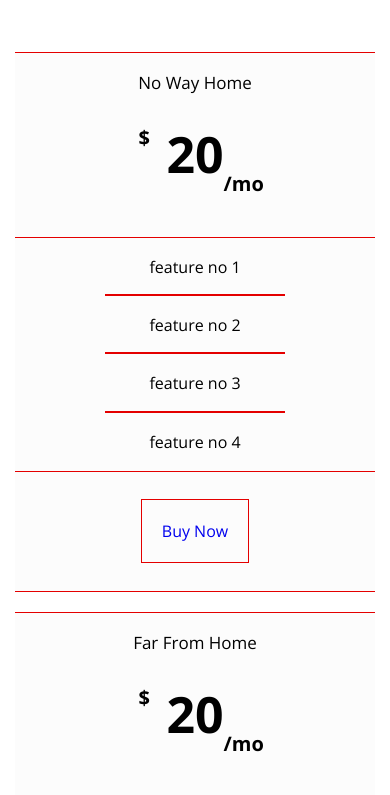
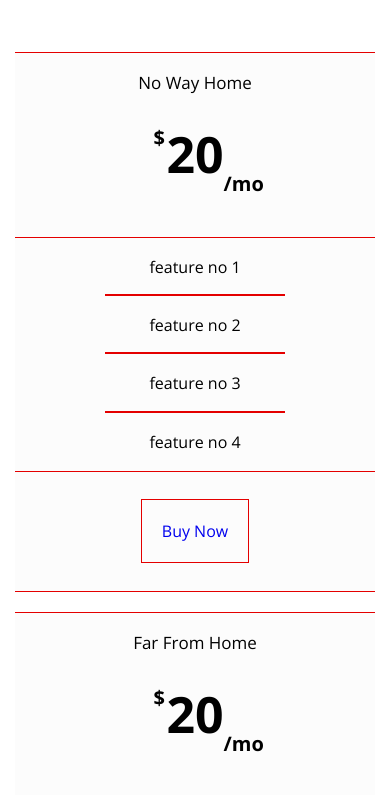
Before and after one commit to SimoElkhair/spider-man, a plain HTML site: page index.html in a window 390 px wide. Shown: the part 9120-9915 px from the top of the page. Drawn offline with nearby package versions, Linux system fonts and the light colour scheme; a web font is replaced by a local one.

Commit message:
Update style.css

```diff
--- a/css/style.css
+++ b/css/style.css
@@ -1068,14 +1068,14 @@ header .container nav .toggle-menu:hover+ul {
 .prices .container .price .box .head h1::before {
     content: "$";
     position: absolute;
-    right: 80%;
+    right: 75%;
     top: 0;
     font-size: 20px;
 }
 
 @media (max-width: 710px) {
     .prices .container .price .box .head h1::before {
-        right: 65%;
+        right: 60%;
     }
 }
 
```
